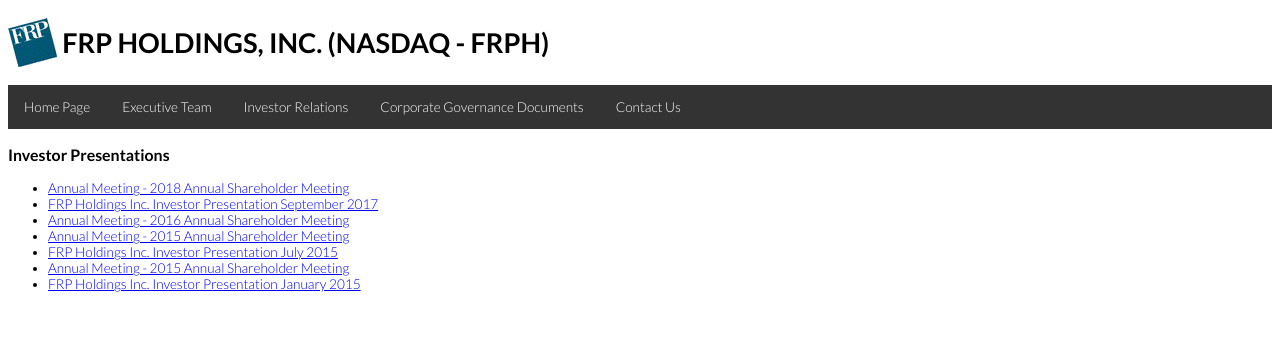
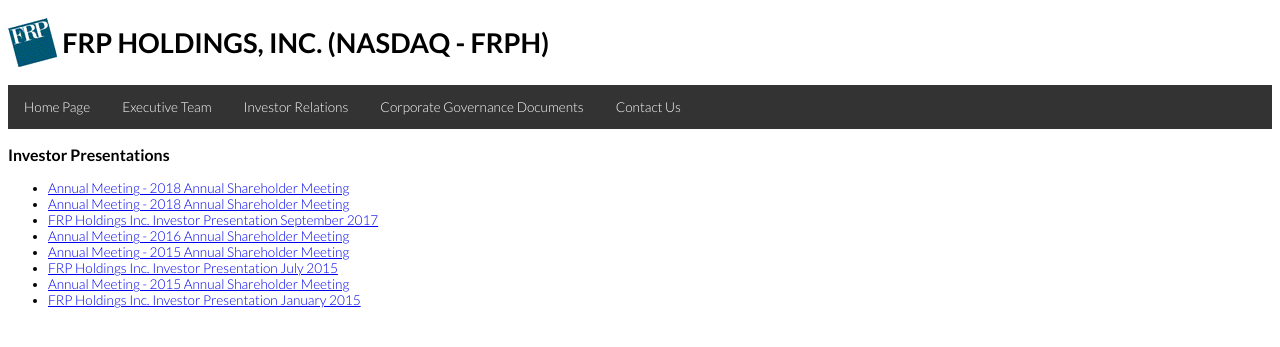
Before and after one commit to frpholdings/frpholdings.github.io, a Jekyll site: the page built from investor-presentations.md, in a window 1280 px wide. Shown: the top 347 px of the page. Built offline with Jekyll 4.4.1, drawn with Linux system fonts in a browser that asks for light colours.

Commit message:
InvestorPresentation

```diff
--- a/investor-presentations.md
+++ b/investor-presentations.md
@@ -6,6 +6,7 @@
 
 ### {{page.title}}
 
+- [Annual Meeting - 2018 Annual Shareholder Meeting](/assets/presentations/2019-InvestorPresentationfinal.pdf)
 - [Annual Meeting - 2018 Annual Shareholder Meeting](/assets/presentations/2018 Annual Meeting 5-14-18.pdf)
 - [FRP Holdings Inc. Investor Presentation September 2017](/assets/presentations/frph-20170901-ip.pdf)
 - [Annual Meeting - 2016 Annual Shareholder Meeting](/assets/presentations/2016_Annual_Meeting_-_FRPH_FINAL.PDF)
```
Also changed, not shown: 1 other file.
